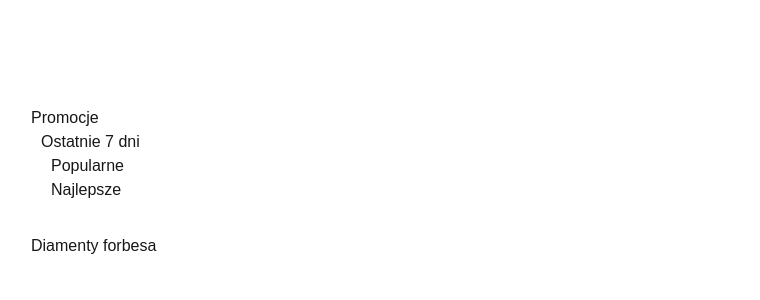
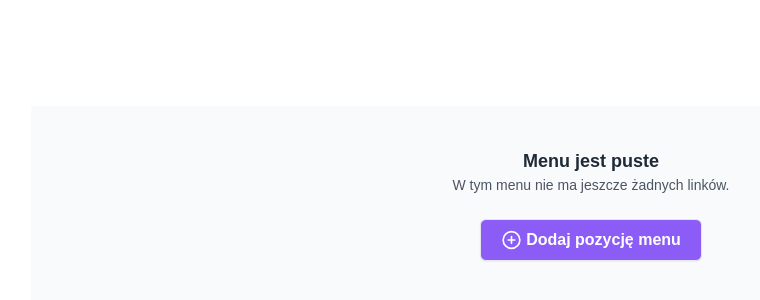
Before and after one commit to JMatracki/droplo-app, a Next.js app: page / in a window 1280 px wide. Shown: the part 58-358 px from the top of the page, without its empty margins (49-809 px from the left). Built offline with nearby package versions, Linux system fonts and the light colour scheme.

Commit message:
feat: implementation of adding an item to menu

```diff
--- a/src/components/AddMenuItemForm.tsx
+++ b/src/components/AddMenuItemForm.tsx
@@ -4,6 +4,8 @@ import searchIcon from '../icons/search-lg.svg'
 import { SubmitHandler, useForm } from 'react-hook-form'
 import { Button } from './Button'
 import { z } from 'zod'
+import { IMenuFormFields } from './MenuItems'
+import { v4 as uuidv4 } from 'uuid'
 
 export const AddMenuItemFormSchema = z.object({
     name: z.string(),
@@ -13,10 +15,18 @@ export const AddMenuItemFormSchema = z.object({
 export type AddMenuFormFields = z.infer<typeof AddMenuItemFormSchema>
 
 interface IAddMenuItemFormProps {
+    parentId: string | null
+    showAddMenuItemForm: boolean
+    addMenuItem: (newItem: IMenuFormFields, parentId?: string | null) => void
     setShowAddMenuItemForm: React.Dispatch<React.SetStateAction<boolean>>
 }
 
-const AddMenuItemForm = ({ setShowAddMenuItemForm }: IAddMenuItemFormProps) => {
+const AddMenuItemForm = ({
+    parentId,
+    addMenuItem,
+    showAddMenuItemForm,
+    setShowAddMenuItemForm,
+}: IAddMenuItemFormProps) => {
     const {
         register,
         handleSubmit,
@@ -28,11 +38,24 @@ const AddMenuItemForm = ({ setShowAddMenuItemForm }: IAddMenuItemFormProps) => {
         },
     })
     console.log(errors)
-    const onSubmit: SubmitHandler<AddMenuFormFields> = (data) =>
-        console.log(data)
+    console.log('parentId', parentId)
+    console.log('addMenuItem', addMenuItem)
+
+    const onSubmit: SubmitHandler<AddMenuFormFields> = (data) => {
+        const newItem = {
+            id: uuidv4(),
+            name: data.name,
+            url: data.url || '',
+            subLinks: [],
+        }
+
+        addMenuItem(newItem, parentId)
+        setShowAddMenuItemForm(false)
+    }
 
     return (
         <>
+            {showAddMenuItemForm && (
                 <form
                     className="flex w-full flex-col gap-4 rounded-md border p-4 shadow-md"
                     onSubmit={handleSubmit(onSubmit)}
@@ -67,6 +90,7 @@ const AddMenuItemForm = ({ setShowAddMenuItemForm }: IAddMenuItemFormProps) => {
                         <Button variant={'secondary'}>Dodaj</Button>
                     </div>
                 </form>
+            )}
         </>
     )
 }
--- a/src/pages/index.tsx
+++ b/src/pages/index.tsx
@@ -1,41 +1,43 @@
 import AddMenuItemForm from '@/components/AddMenuItemForm'
-import { IMenuFormFields, MenuItems } from '@/components/MenuItem'
+import { IMenuFormFields, MenuItems } from '@/components/MenuItems'
 import { useState } from 'react'
-import { v4 as uuidv4 } from 'uuid'
 
 export default function Home() {
     const [showAddMenuItemForm, setShowAddMenuItemForm] = useState(false)
-    const [menuItems] = useState<IMenuFormFields[]>([
-        {
-            id: uuidv4(),
-            name: 'Promocje',
-            url: 'https://rc32141.redcart.pl/promocje',
-            subLinks: [
-                {
-                    id: uuidv4(),
-                    name: 'Ostatnie 7 dni',
-                    url: 'https://rc32141.redcart.pl/7dni',
-                    subLinks: [
-                        {
-                            id: uuidv4(),
-                            name: 'Popularne',
-                            url: 'https://rc32141.redcart.pl/popularne',
-                        },
-                        {
-                            id: uuidv4(),
-                            name: 'Najlepsze',
-                            url: 'https://rc32141.redcart.pl/najlepsze',
-                        },
-                    ],
-                },
-            ],
-        },
-        {
-            id: uuidv4(),
-            name: 'Diamenty forbesa',
-            url: 'https://www.forbes.pl/diamenty',
-        },
-    ])
+    const [menuItems, setMenuItems] = useState<IMenuFormFields[]>([])
+
+    const addMenuItem = (
+        newItem: IMenuFormFields,
+        parentId: string | null = null
+    ) => {
+        setMenuItems((prevItems) => {
+            const addItemRecursively = (
+                items: IMenuFormFields[]
+            ): IMenuFormFields[] => {
+                return items.map((item) => {
+                    if (item.id === parentId) {
+                        return {
+                            ...item,
+                            subLinks: [...(item.subLinks || []), newItem],
+                        }
+                    }
+                    if (item.subLinks) {
+                        return {
+                            ...item,
+                            subLinks: addItemRecursively(item.subLinks),
+                        }
+                    }
+                    return item
+                })
+            }
+
+            if (parentId === null) {
+                return [...prevItems, newItem]
+            }
+
+            return addItemRecursively(prevItems)
+        })
+    }
 
     return (
         <div
@@ -46,11 +48,12 @@ export default function Home() {
                     menuItems={menuItems}
                     setShowAddMenuItemForm={setShowAddMenuItemForm}
                 />
-                {showAddMenuItemForm ? (
-                    <AddMenuItemForm
-                        setShowAddMenuItemForm={setShowAddMenuItemForm}
-                    />
-                ) : null}
+                <AddMenuItemForm
+                    parentId={null}
+                    addMenuItem={addMenuItem}
+                    showAddMenuItemForm={showAddMenuItemForm}
+                    setShowAddMenuItemForm={setShowAddMenuItemForm}
+                />
             </main>
         </div>
     )
```
Also changed, not shown: src/components/MenuItems.tsx (renamed from src/components/MenuItem.tsx). Lines whose indentation alone changed are shown as unchanged.
